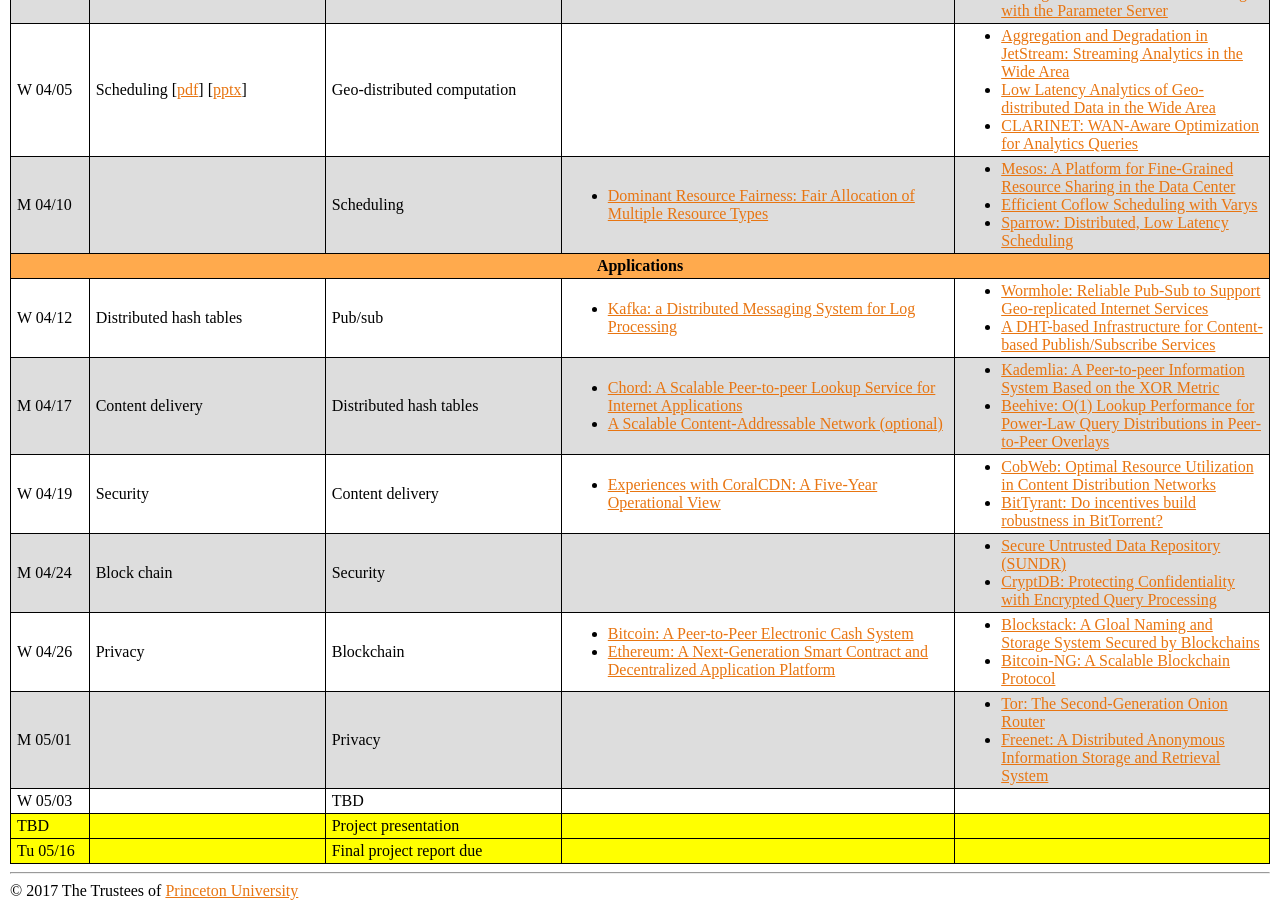
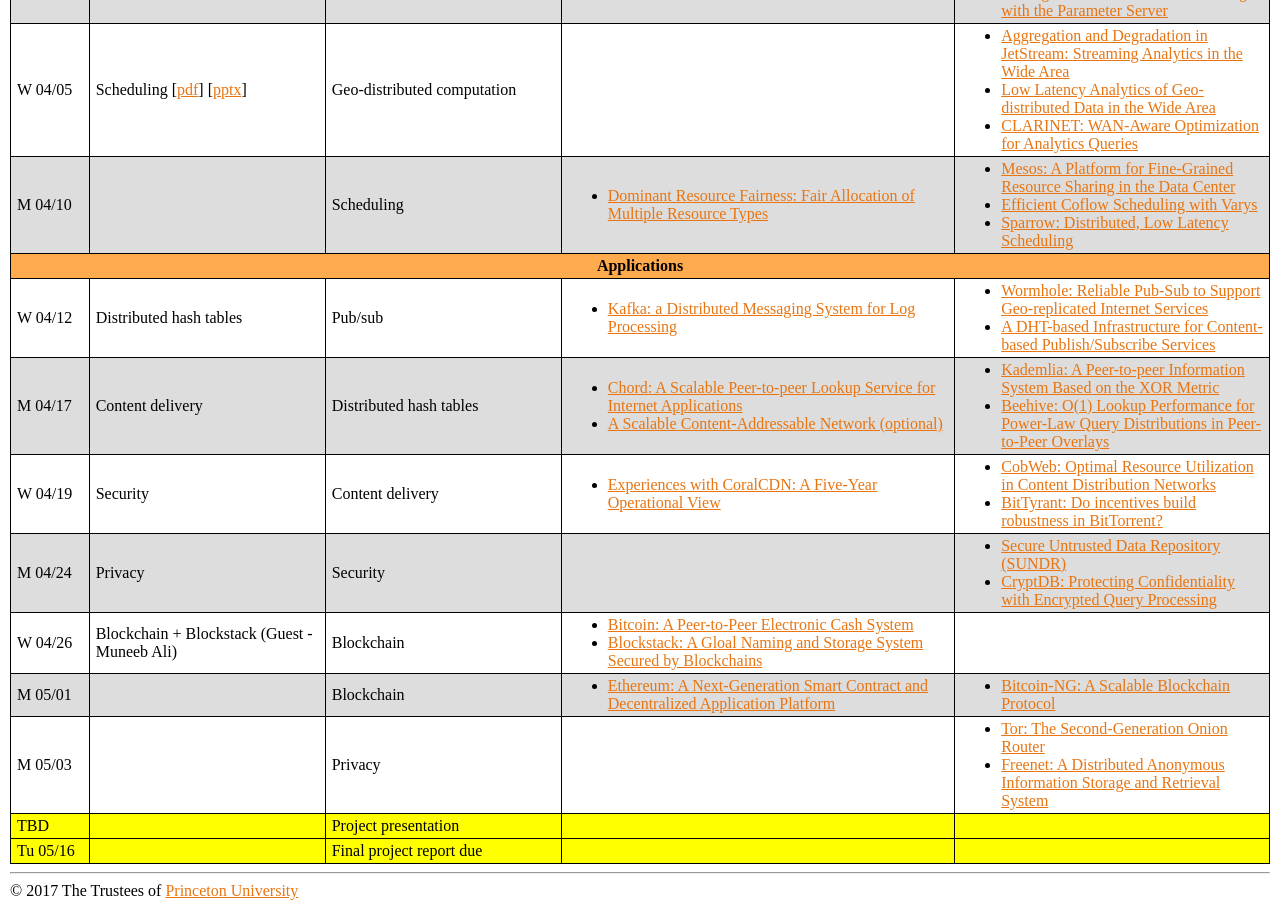
Before and after one commit to COS518/cos518.github.io, a Jekyll site: the page built from syllabus.md, in a window 1280 px wide and 900 px high, scrolled down 1819 px. Built offline with Jekyll 4.4.1, drawn with Linux system fonts in a browser that asks for light colours; our own code applies the rules of GitHub Pages for plain Markdown files.

Commit message:
Updated blockchain

```diff
--- a/_data/syllabus.yml
+++ b/_data/syllabus.yml
@@ -295,7 +295,7 @@
           link: http://www.cs.washington.edu/homes/piatek/papers/BitTyrant.pdf
       type: lecture
     - date: M 04/24
-      lecture-topic: Block chain
+      lecture-topic: Privacy
       reading-topic: Security
       signups:
           - name: Secure Untrusted Data Repository (SUNDR)
@@ -304,20 +304,26 @@
             link: https://people.csail.mit.edu/nickolai/papers/popa-cryptdb.pdf
       type: lecture
     - date: W 04/26
-      lecture-topic: Privacy
+      lecture-topic: Blockchain + Blockstack (Guest - Muneeb Ali)
       reading-topic: Blockchain
       readings:
         - name: Bitcoin&#58; A Peer-to-Peer Electronic Cash System
           link: https://bitcoin.org/bitcoin.pdf
+        - name: Blockstack&#58; A Gloal Naming and Storage System Secured by Blockchains
+          link: http://www.cs.princeton.edu/~mfreed/docs/blockstack-atc16.pdf
+      signups:
+      type: lecture
+    - date: M 05/01
+      lecture-topic:
+      reading-topic: Blockchain
+      readings:
         - name: Ethereum&#58; A Next-Generation Smart Contract and Decentralized Application Platform
           link: https://github.com/ethereum/wiki/wiki/White-Paper
       signups:
-        - name: Blockstack&#58; A Gloal Naming and Storage System Secured by Blockchains
-          link: http://www.cs.princeton.edu/~mfreed/docs/blockstack-atc16.pdf
         - name: Bitcoin-NG&#58; A Scalable Blockchain Protocol
           link: https://arxiv.org/abs/1510.02037
       type: lecture
-    - date: M 05/01
+    - date: M 05/03
       lecture-topic:
       reading-topic: Privacy
       signups:
@@ -325,11 +331,6 @@
           link: https://svn.torproject.org/svn/projects/design-paper/tor-design.pdf
         - name: Freenet&#58; A Distributed Anonymous Information Storage and Retrieval System
           link: http://homepage.divms.uiowa.edu/~ghosh/freenet.pdf
-      type: lecture
-    - date: W 05/03
-      lecture-topic:
-      reading-topic: TBD
-      signups:
       type: lecture
     - date: TBD
       lecture-topic:
```
